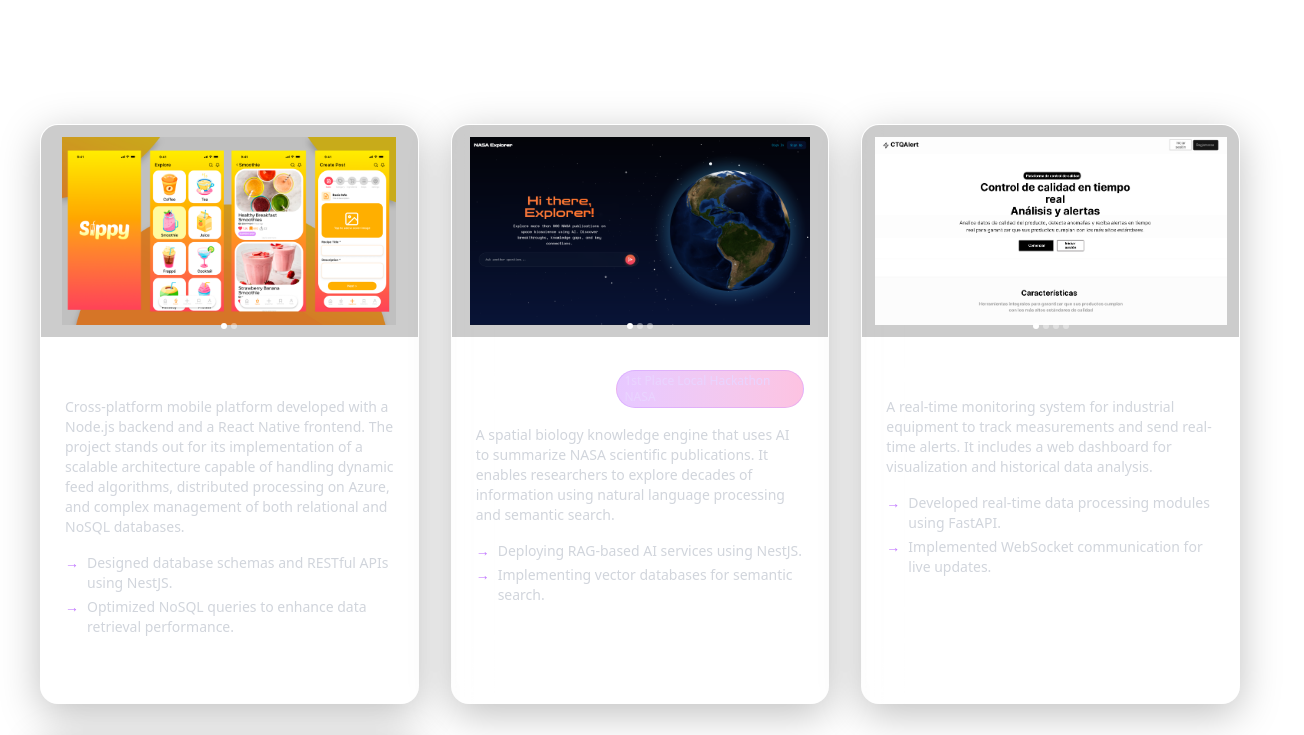
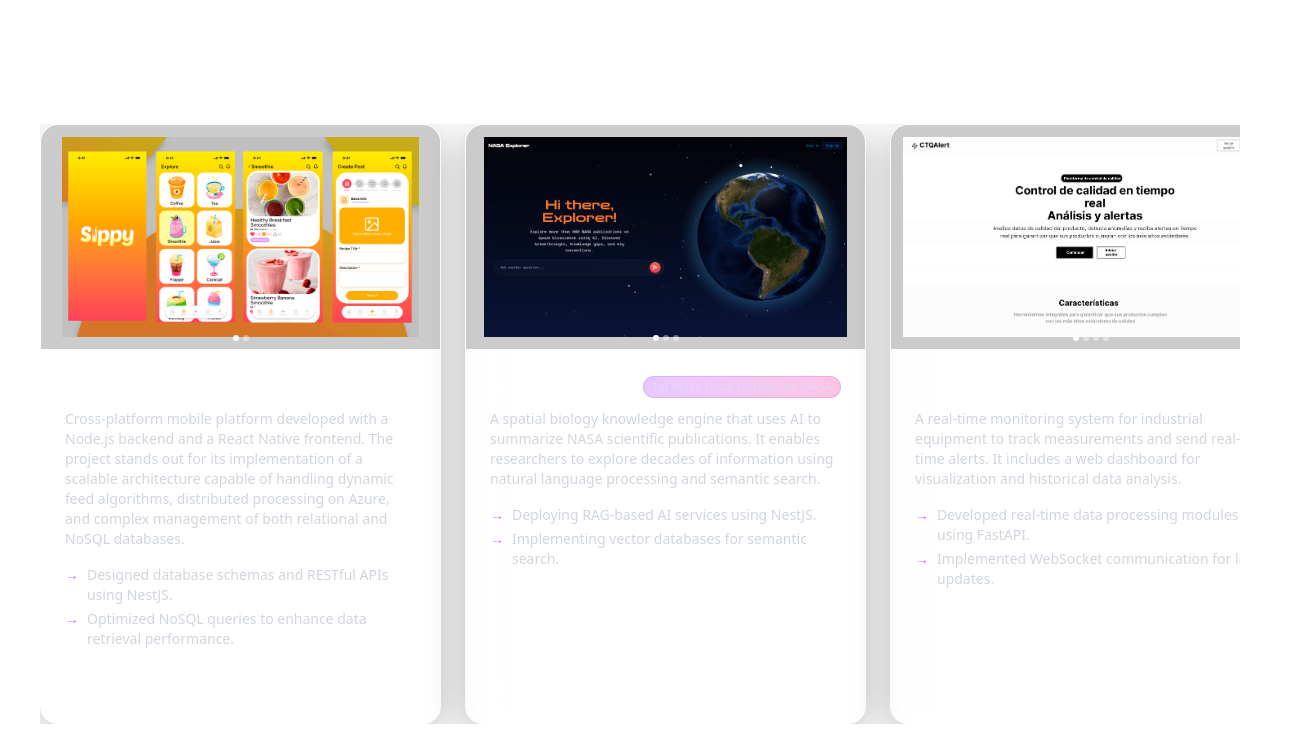
Before and after one commit to keiwv/portfolio, a Next.js app: page / in a window 1280 px wide. Shown: the part 1800-2535 px from the top of the page, 1304 px wide, since content can reach past the window. Built offline with nearby package versions, Linux system fonts and the light colour scheme.

Commit message:
Adding carousel responsiveness and dot indicators in projects:)

```diff
--- a/components/hook/useIsMobile.tsx
+++ b/components/hook/useIsMobile.tsx
@@ -1,11 +1,12 @@
 import { useEffect, useState } from 'react';
 
 export function useIsMobile(breakpoint = 768) {
-  const [isMobile, setIsMobile] = useState(
-    window.innerWidth <= breakpoint
-  );
+  const [isMobile, setIsMobile] = useState(false);
 
   useEffect(() => {
+    // Set initial value after component mounts
+    setIsMobile(window.innerWidth <= breakpoint);
+
     const onResize = () =>
       setIsMobile(window.innerWidth <= breakpoint);
 
--- a/components/sections/projects.tsx
+++ b/components/sections/projects.tsx
@@ -3,11 +3,50 @@
 import ProjectCard from "@/components/ui/Cards/ProjectCard";
 import { useTranslations } from "next-intl";
 import { Project } from "@/types/project";
+import useEmblaCarousel from "embla-carousel-react";
+import { useCallback, useEffect, useState } from "react";
+import { ChevronLeft, ChevronRight } from "lucide-react";
+import { useIsMobile } from "../hook/useIsMobile";
 
 export default function Projects() {
-
     const t = useTranslations("projects");
     const projects = t.raw("items") as Project[];
+
+    const isMobile = useIsMobile();
+
+    const [emblaRef, emblaApi] = useEmblaCarousel({
+        align: "start",
+        dragFree: false,
+        loop: true,
+        skipSnaps: false,
+        containScroll: false,
+    });
+
+    const [canScrollPrev, setCanScrollPrev] = useState(false);
+    const [canScrollNext, setCanScrollNext] = useState(false);
+    const [selectedIndex, setSelectedIndex] = useState(0);
+
+    const scrollPrev = useCallback(() => {
+        if (emblaApi) emblaApi.scrollPrev();
+    }, [emblaApi]);
+
+    const scrollNext = useCallback(() => {
+        if (emblaApi) emblaApi.scrollNext();
+    }, [emblaApi]);
+
+    const onSelect = useCallback(() => {
+        if (!emblaApi) return;
+        setSelectedIndex(emblaApi.selectedScrollSnap());
+        setCanScrollPrev(emblaApi.canScrollPrev());
+        setCanScrollNext(emblaApi.canScrollNext());
+    }, [emblaApi]);
+
+    useEffect(() => {
+        if (!emblaApi) return;
+        onSelect();
+        emblaApi.on("select", onSelect);
+        emblaApi.on("reInit", onSelect);
+    }, [emblaApi, onSelect]);
 
     return (
         <div className="pt-20 pb-5 md:py-12 px-4 md:px-10">
@@ -18,17 +57,39 @@ export default function Projects() {
                     </h2>
                 </div>
 
+                <div className="relative">
+                    {!isMobile && (
+                        <>
+                            <button
+                                className="absolute left-0 top-1/2 -translate-y-1/2 -translate-x-16 z-10 bg-white/10 hover:bg-white/20 backdrop-blur-xl rounded-full p-3 border border-white/20 transition-all duration-200 disabled:opacity-50 disabled:cursor-not-allowed"
+                                onClick={scrollPrev}
+                                disabled={!canScrollPrev}
+                            >
+                                <ChevronLeft className="w-6 h-6 text-white" />
+                            </button>
+
+                            <button
+                                className="absolute right-0 top-1/2 -translate-y-1/2 translate-x-16 z-10 bg-white/10 hover:bg-white/20 backdrop-blur-xl rounded-full p-3 border border-white/20 transition-all duration-200 disabled:opacity-50 disabled:cursor-not-allowed"
+                                onClick={scrollNext}
+                                disabled={!canScrollNext}
+                            >
+                                <ChevronRight className="w-6 h-6 text-white" />
+                            </button>
+                        </>
+                    )}
+
+                    <div ref={emblaRef} className="overflow-hidden max-w-[1250px] mx-auto">
+                        <div className="flex">
+                            {projects.map((project, index) => (
                                 <div
-                    className="
-                        grid gap-6 md:gap-8
-                        grid-cols-1
-                        sm:grid-cols-2
-                        lg:grid-cols-3
-                    "
+                                    key={index}
+                                    className={`
+                                        ${isMobile ? 'flex-[0_0_350px]' : 'flex-[0_0_401px]'}
+                                        h-[600px]
+                                        mr-6
+                                    `}
                                 >
-                    {projects.map((project, index) => (
                                     <ProjectCard
-                            key={index}
                                         name={project.name}
                                         description={project.description}
                                         skills={project.skills}
@@ -36,8 +97,27 @@ export default function Projects() {
                                         awards={project.awards}
                                         imgs={project.imgs}
                                     />
+                                </div>
                             ))}
                         </div>
+                    </div>
+
+                    <div className="flex justify-center gap-2 mt-6">
+                        {projects.map((_, index) => (
+                            <button
+                                key={index}
+                                className={`w-2 h-2 rounded-full transition-all duration-200 ${
+                                    index === selectedIndex
+                                        ? 'bg-white'
+                                        : 'bg-white/40 hover:bg-white/60'
+                                }`}
+                                onClick={() => emblaApi?.scrollTo(index)}
+                            />
+                        ))}
+                    </div>
+                </div>
+
+
             </div>
         </div>
     );
--- a/components/ui/Cards/ProjectCard.tsx
+++ b/components/ui/Cards/ProjectCard.tsx
@@ -65,6 +65,7 @@ export default function ProjectCard({
                 hover:border-white/20
                 hover:-translate-y-1
                 shadow-[0_10px_40px_rgba(0,0,0,0.25)]
+                h-full flex flex-col
             "
             onMouseEnter={handleMouseEnter}
             onMouseLeave={handleMouseLeave}
@@ -96,7 +97,7 @@ export default function ProjectCard({
                 </div>
             )}
 
-            <div className="p-6 flex flex-col">
+            <div className="p-6 flex flex-col flex-1">
                 <div className="mb-4">
                     <div className="flex items-center justify-between gap-2">
                         <h2 className="text-xl font-bold text-white">
@@ -119,6 +120,7 @@ export default function ProjectCard({
                     </p>
                 </div>
 
+                <div className="flex-1">
                     {contributions?.length && (
                         <ul className="mb-4 space-y-1 text-sm text-gray-300">
                             {contributions.slice(0, 2).map((item, idx) => (
@@ -129,6 +131,7 @@ export default function ProjectCard({
                             ))}
                         </ul>
                     )}
+                </div>
 
                 <div className="mt-auto">
                     <div className="flex flex-wrap gap-2">
--- a/package.json
+++ b/package.json
@@ -14,6 +14,7 @@
     "@paper-design/shaders-react": "^0.0.68",
     "class-variance-authority": "^0.7.1",
     "clsx": "^2.1.1",
+    "embla-carousel-react": "^8.6.0",
     "gsap": "^3.14.2",
     "lucide-react": "^0.562.0",
     "motion": "^12.23.26",
```
Also changed, not shown: 1 other file (tests, documents, lock files or other folders). Lines whose indentation alone changed are shown as unchanged.
